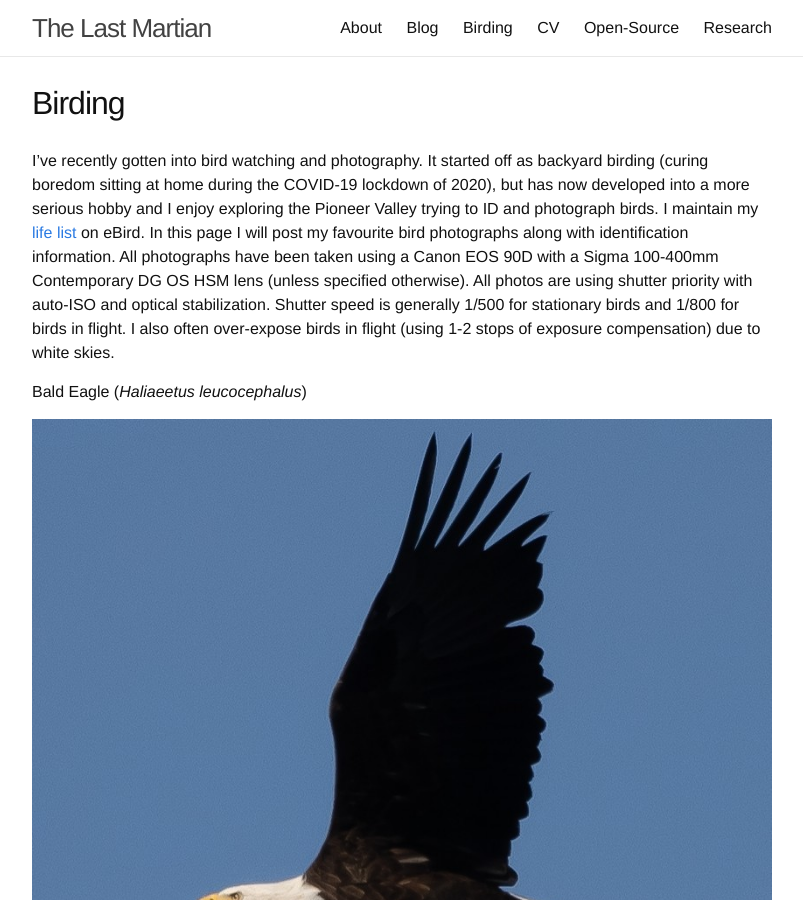
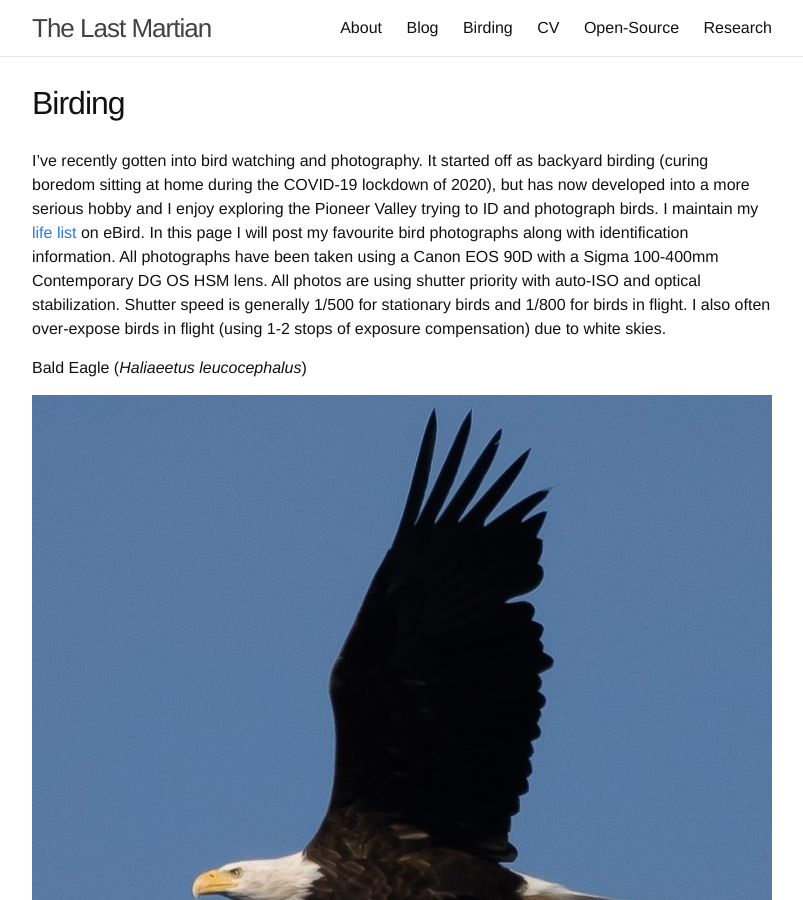
Before and after one commit to martiansideofthemoon/martiansideofthemoon.github.io, a Jekyll site: the page built from _pages/bird_photography.md, in a window 1280 px wide and 900 px high. Shown: the whole window, without its empty margins (238-1041 px from the left). Built offline with Jekyll 4.4.1, drawn with Linux system fonts in a browser that asks for light colours; comment, search, counter and statistics services are not loaded.

Commit message:
Adding bird photo details

```diff
--- a/_pages/bird_photography.md
+++ b/_pages/bird_photography.md
@@ -4,7 +4,7 @@ title: Birding
 permalink: /birding/
 ---
 
-I've recently gotten into bird watching and photography. It started off as backyard birding (curing boredom sitting at home during the COVID-19 lockdown of 2020), but has now developed into a more serious hobby and I enjoy exploring the Pioneer Valley trying to ID and photograph birds. I maintain my [life list](https://ebird.org/profile/MTgwMDY0OQ/world) on eBird. In this page I will post my favourite bird photographs along with identification information. All photographs have been taken using a Canon EOS 90D with a Sigma 100-400mm Contemporary DG OS HSM lens (unless specified otherwise). All photos are using shutter priority with auto-ISO and optical stabilization. Shutter speed is generally 1/500 for stationary birds and 1/800 for birds in flight. I also often over-expose birds in flight (using 1-2 stops of exposure compensation) due to white skies.
+I've recently gotten into bird watching and photography. It started off as backyard birding (curing boredom sitting at home during the COVID-19 lockdown of 2020), but has now developed into a more serious hobby and I enjoy exploring the Pioneer Valley trying to ID and photograph birds. I maintain my [life list](https://ebird.org/profile/MTgwMDY0OQ/world) on eBird. In this page I will post my favourite bird photographs along with identification information. All photographs have been taken using a Canon EOS 90D with a Sigma 100-400mm Contemporary DG OS HSM lens. All photos are using shutter priority with auto-ISO and optical stabilization. Shutter speed is generally 1/500 for stationary birds and 1/800 for birds in flight. I also often over-expose birds in flight (using 1-2 stops of exposure compensation) due to white skies.
 
 <p style="text-align: center;">
 
```
